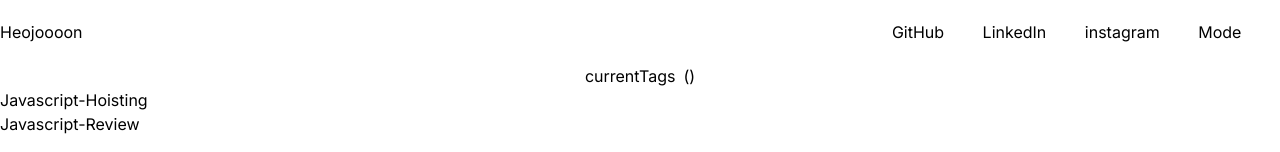
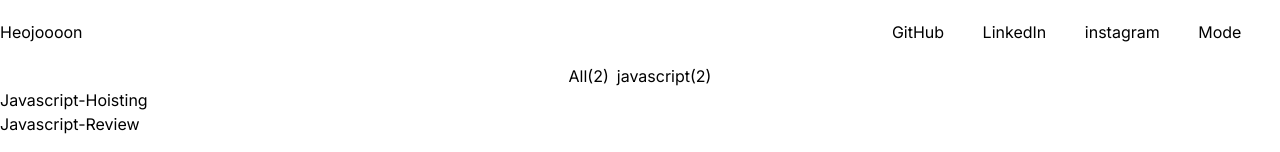
Before and after one commit to hjy0951/blog, a Next.js app: page / in a window 1280 px wide. Shown: the top 152 px of the page. Built offline with nearby package versions, Linux system fonts and the light colour scheme.

Commit message:
feat: tag 목록을 보여주기 위한 임시 컴포넌트 추가

```diff
--- a/src/components/Body/TagList.tsx
+++ b/src/components/Body/TagList.tsx
@@ -3,13 +3,24 @@ interface Props {
 }
 
 export const Tags = ({ tagData }: Props) => {
+  const totalPostCount = tagData.reduce((acc, el) => {
+    return acc + el[1];
+  }, 0);
+  const tagList = [["All", totalPostCount]].concat(tagData);
+  const createTag = (data: (string | number)[], idx: number) => {
+    return (
+      <div key={idx} className="flex hover:font-bold">
+        <h3>{data[0]}</h3>
+        <p>{"(" + data[1] + ")"}</p>
+      </div>
+    );
+  };
+
   return (
     <div className="flex flex-col items-center">
-      <div className="flex gap-2 justify-center">
-        <h2>currentTags</h2>
-        <p>{"(" + ")"}</p>
+      <div className="flex gap-2">
+        {tagList.map((tag, idx) => createTag(tag, idx))}
       </div>
-      {/* <div>{tags}</div> */}
     </div>
   );
 };
```
